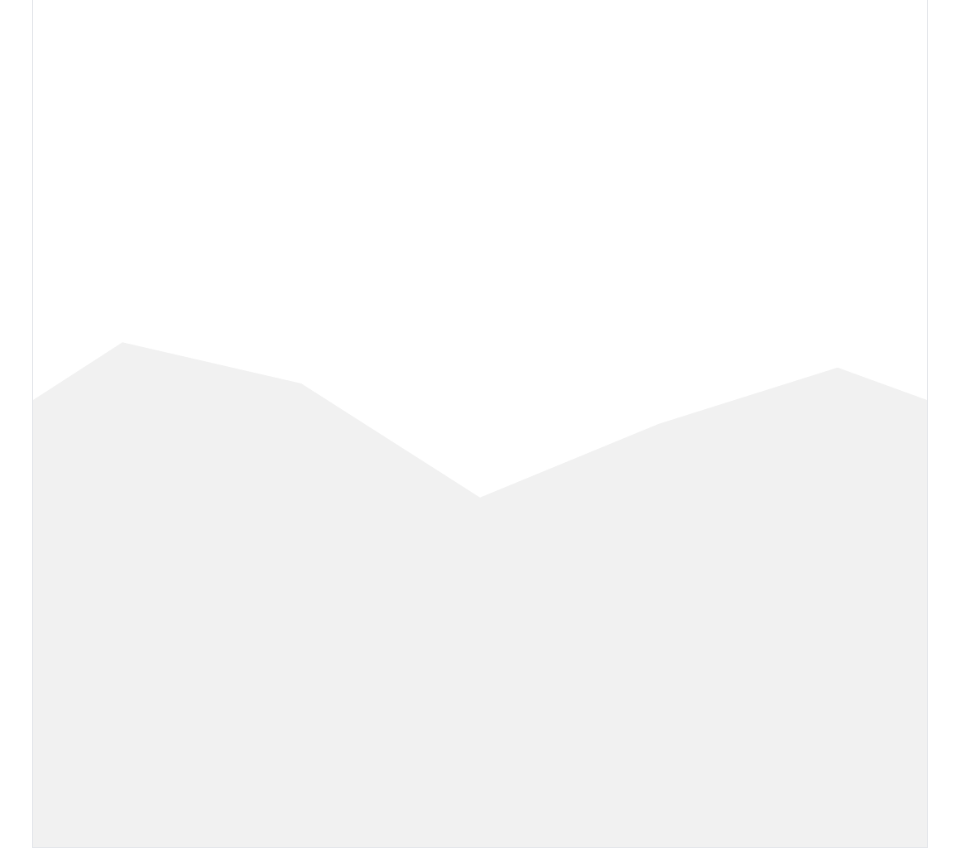
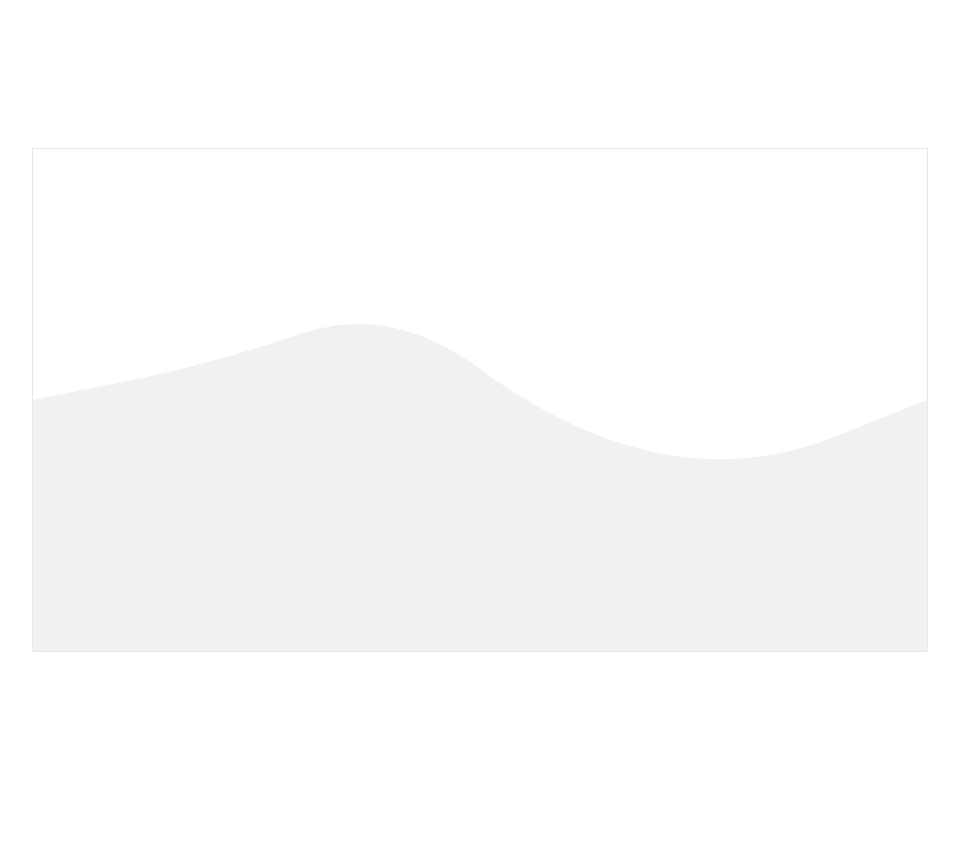
Before and after one commit to kajj8808/canvas-app, a Next.js app: page / in a window 1280 px wide. Shown: the whole page, without its empty margins (160-1119 px from the left). After the commit the page ends 800 px from the top, so only its background shows below. Built offline with nearby package versions, Linux system fonts and the light colour scheme.

Commit message:
✅ 직선 -> 곡선으로 변경 quadraticCurveTO

```diff
--- a/components/wave-canvas.tsx
+++ b/components/wave-canvas.tsx
@@ -17,7 +17,7 @@ export default function WaveCanvas() {
       const canvas = canvasRef.current;
       const ctx = canvas.getContext("2d");
       if (!ctx) return;
-      const animationSpeed = 1;
+      const animationSpeed = 0.8;
 
       const centerY = canvas.height / 2;
       const canvasWidth = canvas.width;
@@ -35,7 +35,7 @@ export default function WaveCanvas() {
             baseX: canvasWidth * 0,
             baseY: centerY,
             positionY: centerY,
-            max: Math.random() * 100 + 150,
+            max: Math.random() * 100 + 110,
             angle: 90,
             isAnimation: false,
           },
@@ -43,7 +43,7 @@ export default function WaveCanvas() {
             baseX: canvasWidth * 0.2,
             baseY: centerY,
             positionY: centerY,
-            max: Math.random() * 100 + 150,
+            max: Math.random() * 100 + 110,
             angle: 180,
             isAnimation: true,
           },
@@ -51,7 +51,7 @@ export default function WaveCanvas() {
             baseX: canvasWidth * 0.4,
             baseY: centerY,
             positionY: centerY,
-            max: Math.random() * 100 + 150,
+            max: Math.random() * 100 + 110,
             angle: 270,
             isAnimation: true,
           },
@@ -59,7 +59,7 @@ export default function WaveCanvas() {
             baseX: canvasWidth * 0.6,
             baseY: centerY,
             positionY: centerY,
-            max: Math.random() * 100 + 150,
+            max: Math.random() * 100 + 110,
             angle: 360,
             isAnimation: true,
           },
@@ -67,7 +67,7 @@ export default function WaveCanvas() {
             baseX: canvasWidth * 0.8,
             baseY: centerY,
             positionY: centerY,
-            max: Math.random() * 100 + 150,
+            max: Math.random() * 100 + 110,
             angle: 450,
             isAnimation: true,
           },
@@ -75,7 +75,7 @@ export default function WaveCanvas() {
             baseX: canvasWidth * 1,
             baseY: centerY,
             positionY: centerY,
-            max: Math.random() * 100 + 150,
+            max: Math.random() * 100 + 110,
             angle: 60,
             isAnimation: false,
           },
@@ -117,8 +117,8 @@ export default function WaveCanvas() {
           ) {
             const cx = (prevX + circles[circleIndex].baseX) / 2;
             const cy = (prevY + circles[circleIndex].positionY) / 2;
-            // TODO: 직선을 곡선으로 변경시켜 보기.
-            ctx.lineTo(cx, cy);
+
+            ctx.quadraticCurveTo(prevX, prevY, cx, cy);
             prevX = circles[circleIndex].baseX;
             prevY = circles[circleIndex].positionY;
           }
@@ -146,9 +146,9 @@ export default function WaveCanvas() {
     <div className="flex justify-center items-center w-full h-dvh">
       <canvas
         ref={canvasRef}
-        className="max-w-4xl border aspect-square w-full"
-        width={1080}
-        height={1080}
+        className="max-w-4xl border aspect-video w-full"
+        width={1280}
+        height={720}
       />
     </div>
   );
```
